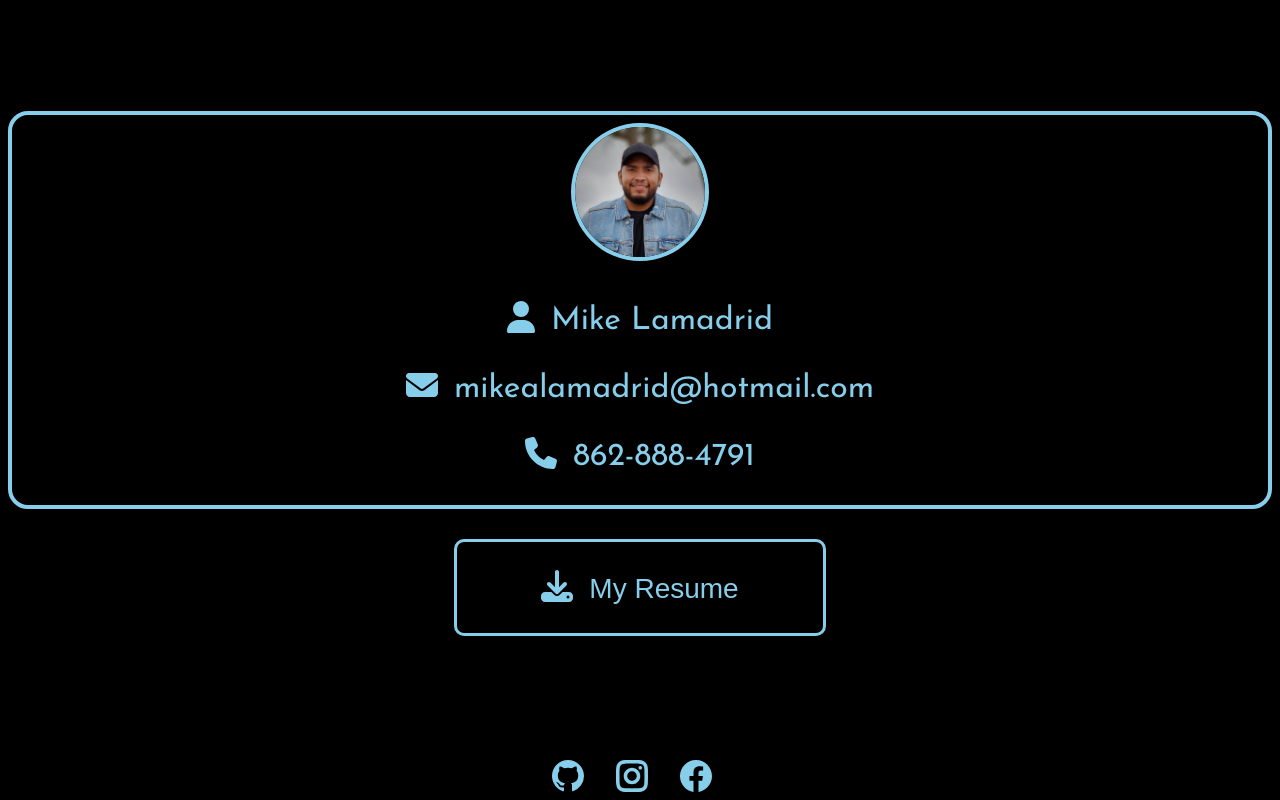
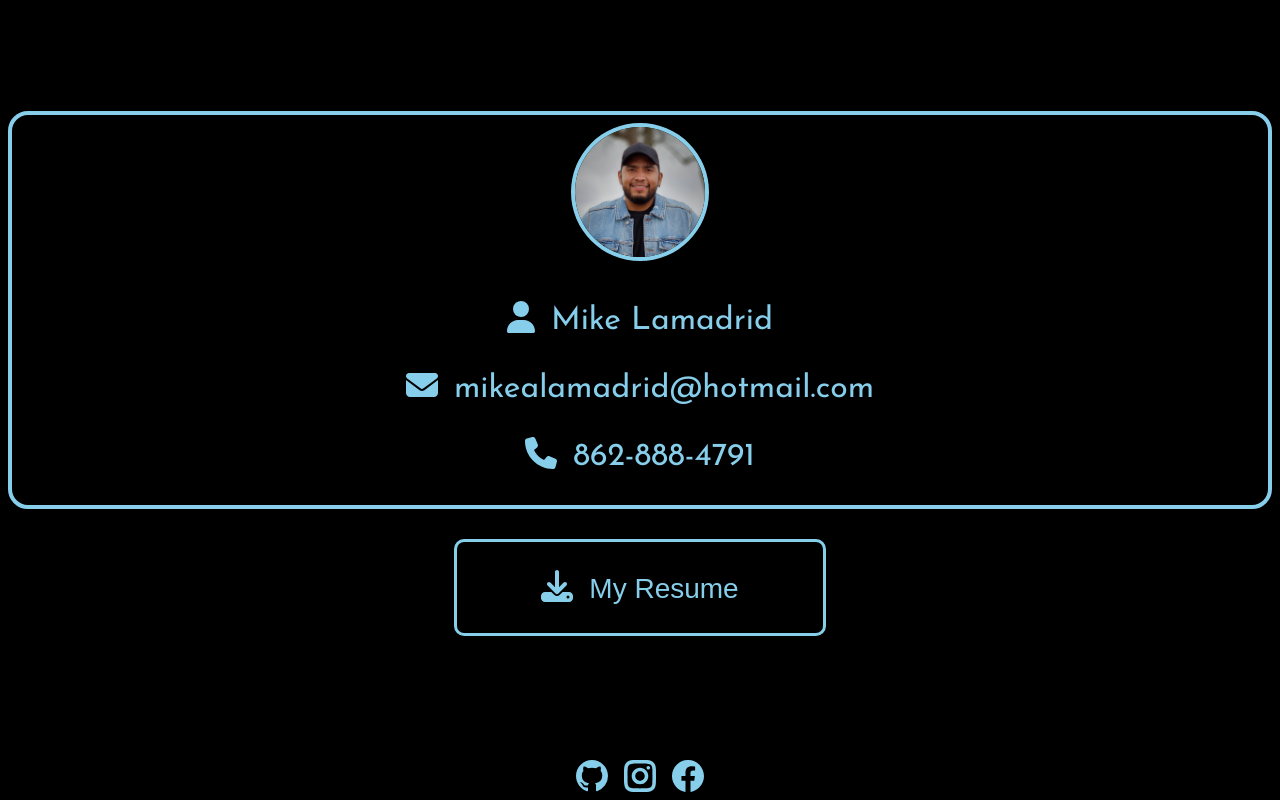
Before and after one commit to Lamadrid-Mike/My-Portfolio, a React (Create React App) app: page /My-Portfolio-React/resume in a window 1280 px wide. Shown: the part 337-1137 px from the top of the page. Built offline with nearby package versions, Linux system fonts and the light colour scheme.

Commit message:
css files edited

```diff
--- a/src/components/ProgressBar.css
+++ b/src/components/ProgressBar.css
@@ -30,4 +30,5 @@
   display: flex;
   justify-content: center;
   flex-direction: column;
+  margin-bottom: 2em;
 }
--- a/src/components/footer.js
+++ b/src/components/footer.js
@@ -7,13 +7,13 @@ import { BsFacebook } from "react-icons/bs";
 const Footer = () => {
   return (
     <footer className="footerContainer">
-      <div className="icon">
+      <div className="footer-icon">
         <GoMarkGithub />
       </div>
-      <div className="icon">
+      <div className="footer-icon">
         <GrInstagram />
       </div>
-      <div className="icon">
+      <div className="footer-icon">
         <BsFacebook />
       </div>
     </footer>
--- a/src/components/footer.scss
+++ b/src/components/footer.scss
@@ -1,12 +1,10 @@
-$avatar-color: skyblue;
-
 .footerContainer {
   display: flex;
   flex-direction: row;
   justify-content: center;
   margin-top: 2.5em;
   gap: 1em;
-  .icon {
+  .footer-icon {
     font-size: 2rem;
   }
 }
```
